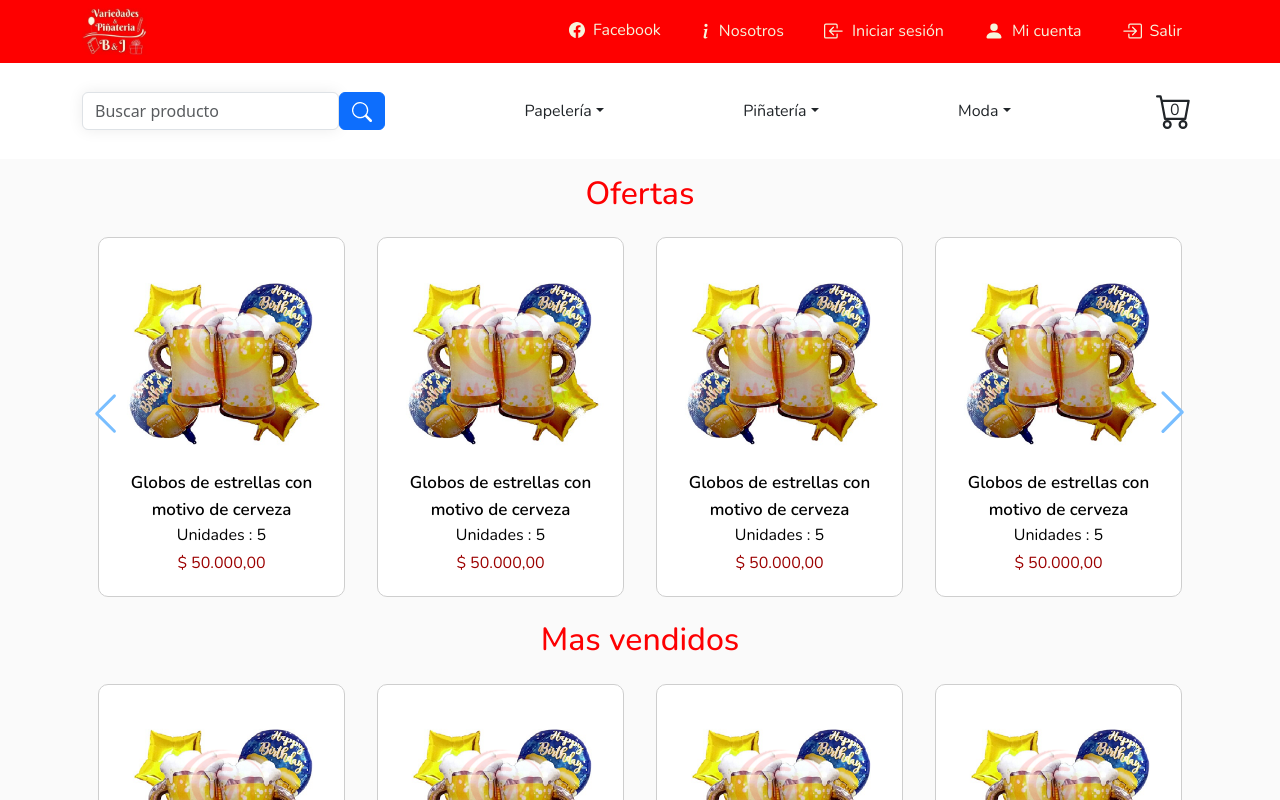
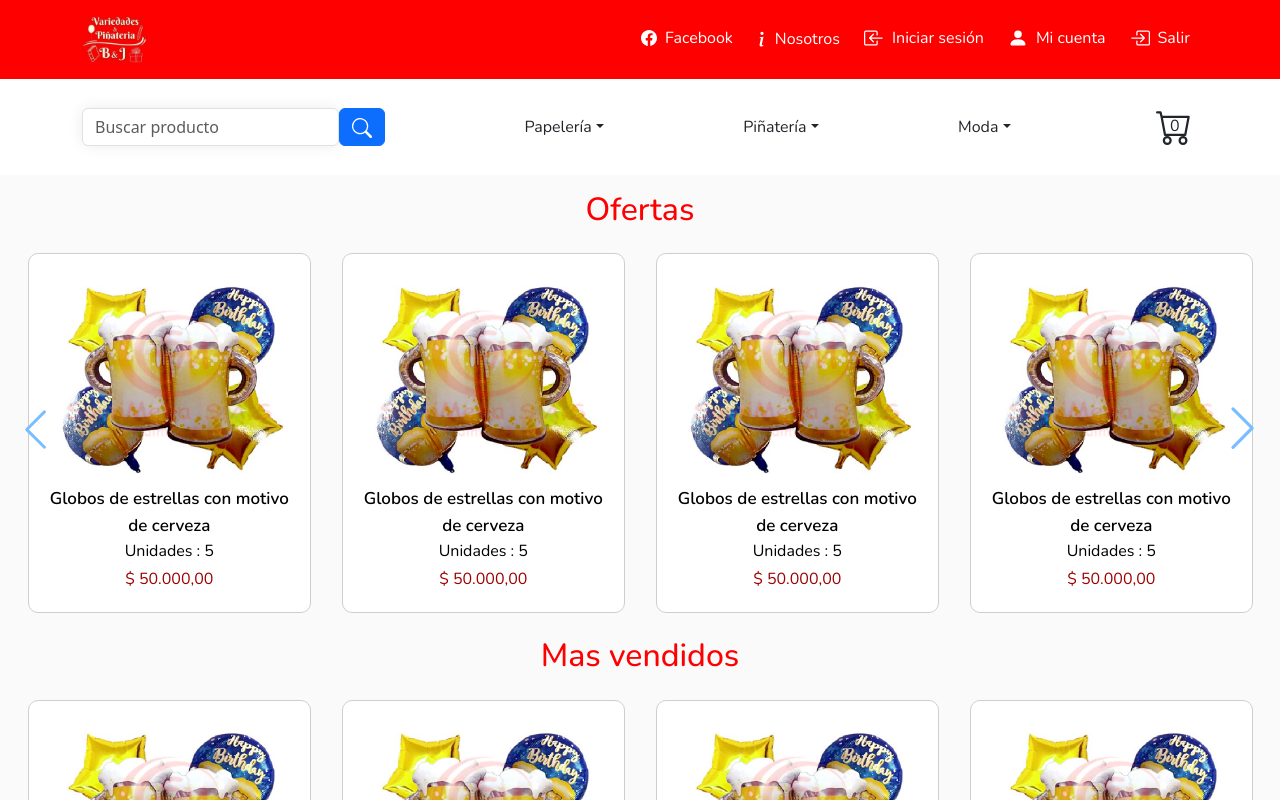
Before and after one commit to JairDeLaRosa/VariedadesByJ, a React (Vite) app: page / in a window 1280 px wide. Shown: the top 800 px of the page. Built offline with nearby package versions, Linux system fonts and the light colour scheme.

Commit message:
Mejoras de navbar

```diff
--- a/src/components/Categories.jsx
+++ b/src/components/Categories.jsx
@@ -8,7 +8,7 @@ export const Categories = () => {
           <div>
             <div class="nav-item dropdown ">
               <span
-                class="nav-link dropdown-toggle hover"
+                class="dropdown-toggle hover"
                 href="#"
                 role="button"
                 data-bs-toggle="dropdown"
@@ -29,7 +29,7 @@ export const Categories = () => {
           <div>
             <div className="nav-item dropdown">
               <span
-                className="nav-link dropdown-toggle hover"
+                className=" dropdown-toggle hover"
                 href="#"
                 role="button"
                 data-bs-toggle="dropdown"
@@ -50,7 +50,7 @@ export const Categories = () => {
           <div>
             <div class="nav-item dropdown">
               <span
-                class="nav-link dropdown-toggle hover"
+                class="dropdown-toggle hover"
                 href="#"
                 role="button"
                 data-bs-toggle="dropdown"
--- a/src/components/ModalProduct.jsx
+++ b/src/components/ModalProduct.jsx
@@ -2,6 +2,7 @@ import React, { useState } from "react";
 import product from "./../assets/product.jpg";
 import { StarRating } from "./StarRating";
 import { NumericFormat } from "react-number-format";
+import Swal from "sweetalert2";
 
 export const ModalProduct = () => {
     const precio=20000
@@ -15,6 +16,12 @@ export const ModalProduct = () => {
         if(cantidad>1){
         setCantidad(cantidad-1)
         }
+    }
+    const comprar=()=>{
+      Swal.fire({
+        title: "Compra realizada",
+        icon: "success"
+      });
     }
   return (
     <>
@@ -85,7 +92,7 @@ export const ModalProduct = () => {
               <button type="button" class="btn btn-primary">
                 Agregar al carro
               </button>
-              <button type="button" class="btn btn-success">
+              <button type="button" class="btn btn-success" onClick={comprar}>
                 Comprar
               </button>
             </div>
--- a/src/components/Nav.jsx
+++ b/src/components/Nav.jsx
@@ -4,19 +4,43 @@ import { useNavigate } from "react-router-dom";
 export const Nav = () => {
   const navigate = useNavigate();
   return (
-    <nav>
-      <div className="container d-flex justify-content-between align-items-center">
+    <nav class="navbar navbar-expand-md bg-nav" data-bs-theme="dark">
+      <div class="container">
         <div>
-          <img src={logo} alt="Logo" width={65} className="mt-2 mb-2" onClick={()=>navigate("/")} style={{cursor: "pointer"}}/>
+          <img
+            src={logo}
+            alt="Logo"
+            width={65}
+            className="mt-2 mb-2"
+            onClick={() => navigate("/")}
+            style={{ cursor: "pointer" }}
+          />
         </div>
-        <div className="text-end d-flex">
+        <button
+          class="navbar-toggler"
+          type="button"
+          data-bs-toggle="collapse"
+          data-bs-target="#navbarText"
+          aria-controls="navbarText"
+          aria-expanded="false"
+          aria-label="Toggle navigation"
+        >
+          <svg xmlns="http://www.w3.org/2000/svg" width="26" height="26" fill="currentColor" class="bi bi-list" viewBox="0 0 16 16">
+  <path fill-rule="evenodd" d="M2.5 12a.5.5 0 0 1 .5-.5h10a.5.5 0 0 1 0 1H3a.5.5 0 0 1-.5-.5m0-4a.5.5 0 0 1 .5-.5h10a.5.5 0 0 1 0 1H3a.5.5 0 0 1-.5-.5m0-4a.5.5 0 0 1 .5-.5h10a.5.5 0 0 1 0 1H3a.5.5 0 0 1-.5-.5"/>
+</svg>
+        </button>
+        <div class="collapse navbar-collapse" id="navbarText">
+          <ul class="navbar-nav me-auto mb-2 mb-lg-0"></ul>
+          <span class="navbar-text">
+            <ul class="navbar-nav me-auto mb-2 mb-lg-0">
+              <li class="nav-item">
                 <a
                   href="https://www.facebook.com/profile.php?id=100094879333742"
                   target="_blank"
                   rel="noopener noreferrer"
-            className="link"
+                  className="link "
                 >
-            <span className="ms-3 me-3 d-flex align-items-center hover">
+                  <span className="d-flex align-items-center hover nav-link">
                     <svg
                       xmlns="http://www.w3.org/2000/svg"
                       width="16"
@@ -30,8 +54,12 @@ export const Nav = () => {
                     Facebook
                   </span>
                 </a>
-
-          <span className="ms-3 me-3 d-flex align-items-center hover" onClick={()=>navigate("/nosotros")}>
+              </li>
+              <li class="nav-item">
+                <span
+                  className="d-flex align-items-center hover nav-link"
+                  onClick={() => navigate("/nosotros")}
+                >
                   <svg
                     xmlns="http://www.w3.org/2000/svg"
                     width="26"
@@ -44,8 +72,10 @@ export const Nav = () => {
                   </svg>
                   Nosotros
                 </span>
+              </li>
+              <li class="nav-item">
                 <span
-            className="ms-3 me-3 d-flex align-items-center hover"
+                  className="d-flex align-items-center hover nav-link"
                   onClick={() => navigate("/login")}
                 >
                   <svg
@@ -67,7 +97,9 @@ export const Nav = () => {
                   </svg>
                   Iniciar sesión
                 </span>
-          <span className="ms-3 me-3 d-flex align-items-center hover">
+              </li>
+              <li class="nav-item">
+                <span className="d-flex align-items-center hover nav-link">
                   <svg
                     xmlns="http://www.w3.org/2000/svg"
                     width="20"
@@ -80,7 +112,9 @@ export const Nav = () => {
                   </svg>
                   Mi cuenta
                 </span>
-          <span className="ms-3 me-3 d-flex align-items-center hover">
+              </li>
+              <li class="nav-item">
+                <span className="d-flex align-items-center hover nav-link">
                   <svg
                     xmlns="http://www.w3.org/2000/svg"
                     width="20"
@@ -100,6 +134,9 @@ export const Nav = () => {
                   </svg>
                   Salir
                 </span>
+              </li>
+            </ul>
+          </span>
         </div>
       </div>
     </nav>
--- a/src/components/Products.jsx
+++ b/src/components/Products.jsx
@@ -23,8 +23,6 @@ export const Products = () => {
         settings: {
           slidesToShow: 3,
           slidesToScroll: 1,
-          infinite: true,
-          dots: true,
         },
       },
       {
@@ -38,7 +36,7 @@ export const Products = () => {
       {
         breakpoint: 480,
         settings: {
-          slidesToShow: 1,
+          slidesToShow: 2,
           slidesToScroll: 1,
         },
       },
--- a/src/index.css
+++ b/src/index.css
@@ -49,9 +49,20 @@ label {
   font-optical-sizing: auto;
   font-style: normal;
 }
+.bg-nav{
+  background-color: #fe0000;
+  color: beige;
+}
 nav {
   background-color: #fe0000;
   color: beige;
+}
+.nav-link{
+  color: #ffffff;
+}
+.navbar-toggler{
+  color: #ffffff;
+  border: solid 1px #ffffff;
 }
 .categories {
   background-color: #ffffff;
@@ -78,7 +89,7 @@ nav {
 .cards {
   background-color: white;
   display: inline-block;
-  width: 247px;
+  width: 90%;
   height: 360px;
   padding: 10px;
   border: solid 1px #cecece;
--- a/src/tienda/PaginaPrincipal.jsx
+++ b/src/tienda/PaginaPrincipal.jsx
@@ -10,7 +10,7 @@ export const PaginaPrincipal = () => {
       <section className="categories w-100">
         <Categories/>
       </section>
-      <section className="products container mb-3">
+      <section className="products container-fluid mb-3">
         <Products/>
       </section>
     </>
```
Lines whose indentation alone changed are shown as unchanged.
